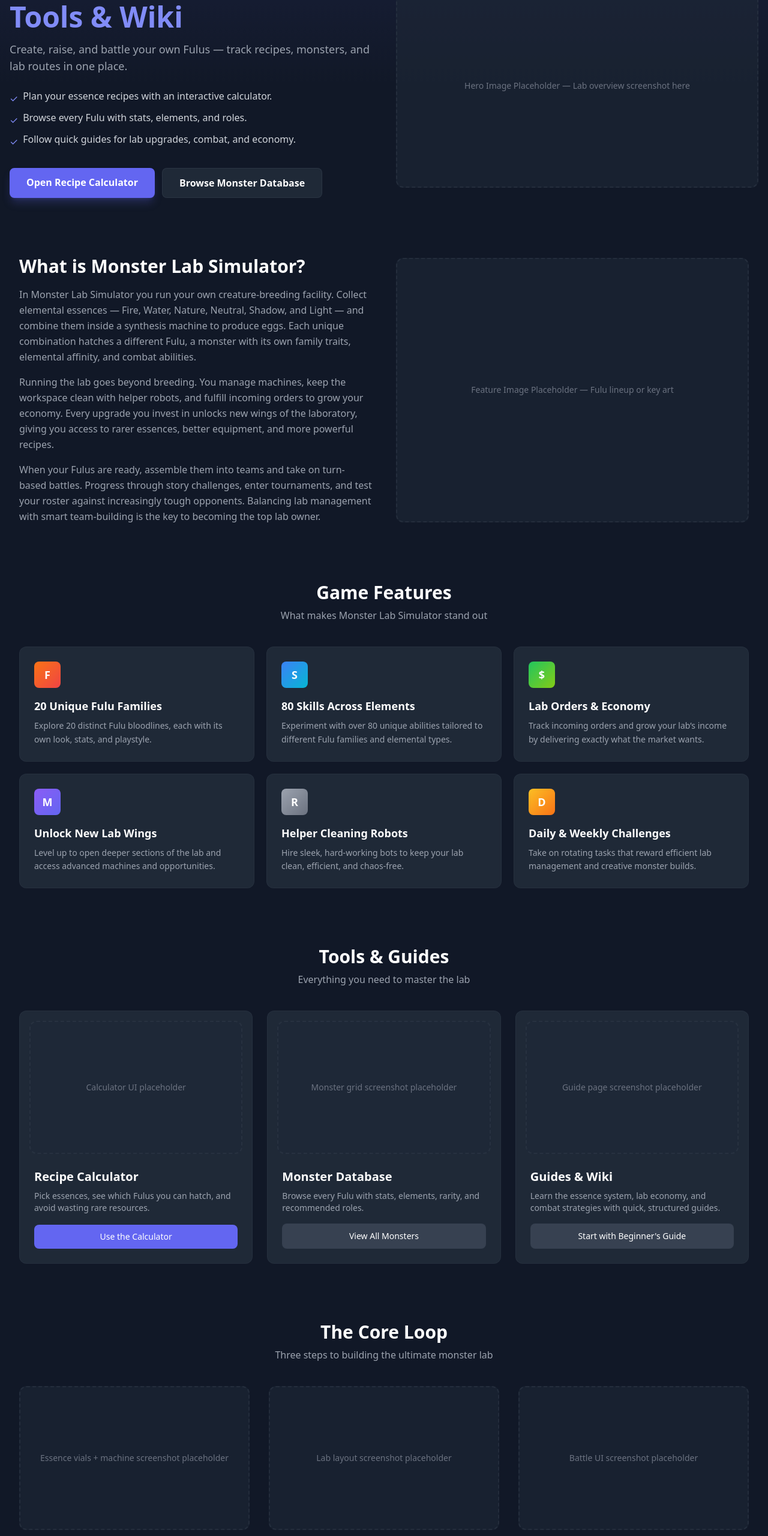
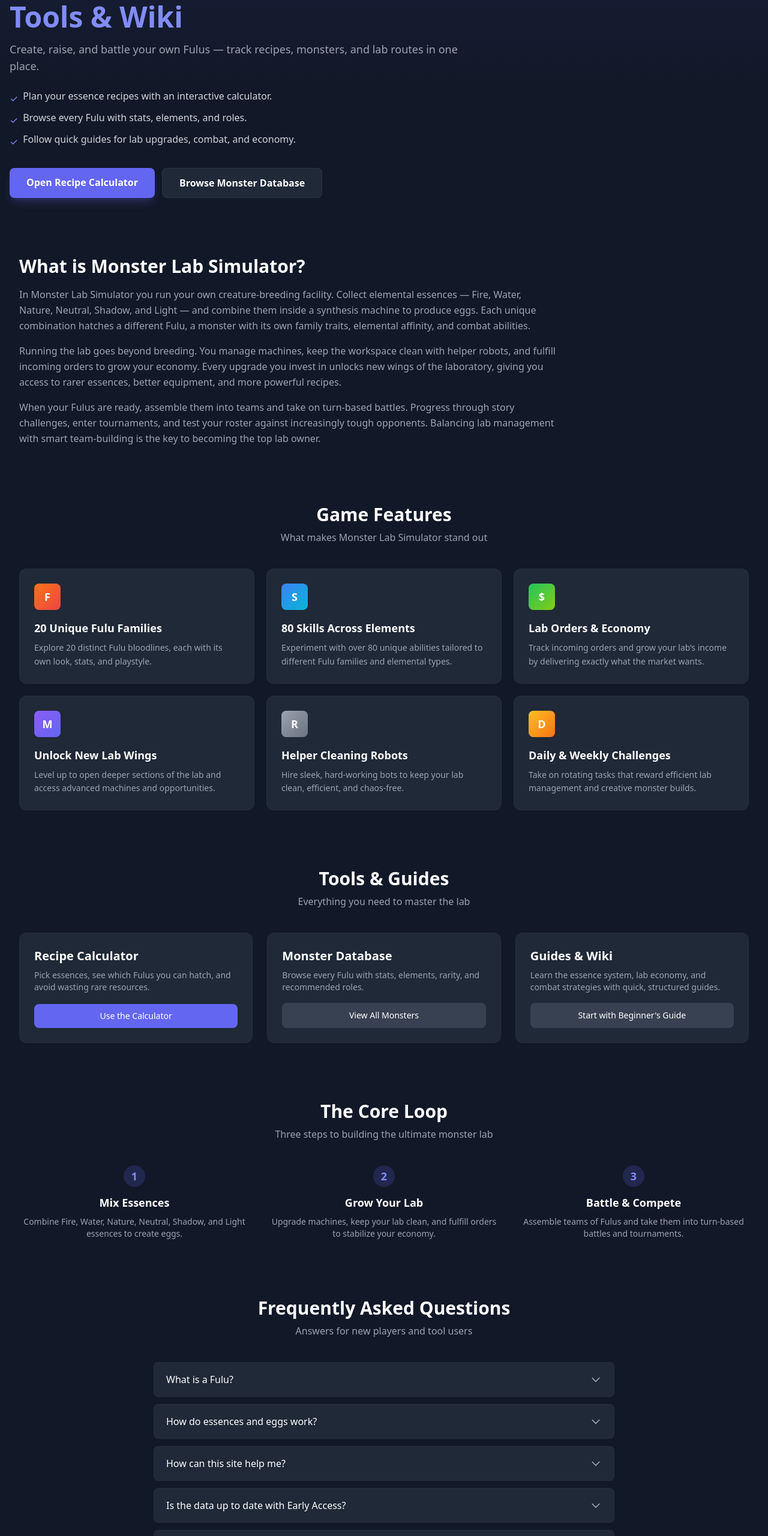
Before and after one commit to jewelrydecornerforwork/monsterlabsimulato, a Next.js app: page / in a window 1280 px wide. Shown: the part 205-2766 px from the top of the page at 60% size. Built offline with nearby package versions, Linux system fonts and the light colour scheme.

Commit message:
Update content

```diff
--- a/src/app/page.tsx
+++ b/src/app/page.tsx
@@ -1,17 +1,6 @@
 import Link from "next/link";
 import FAQ from "@/components/FAQ";
 import SEOArticle from "@/components/SEOArticle";
-
-function ImagePlaceholder({ label, aspect = "16/9" }: { label: string; aspect?: string }) {
-  return (
-    <div
-      className={`w-full rounded-xl border-2 border-dashed border-surface-light/40 bg-surface/60 flex items-center justify-center text-center p-6`}
-      style={{ aspectRatio: aspect }}
-    >
-      <span className="text-sm text-gray-500">{label}</span>
-    </div>
-  );
-}
 
 const features = [
   {
@@ -92,9 +81,7 @@ export default function HomePage() {
       <section className="relative py-16 sm:py-24 px-4 overflow-hidden">
         <div className="absolute inset-0 bg-gradient-to-b from-primary/10 via-transparent to-transparent" />
         <div className="max-w-7xl mx-auto relative z-10">
-          <div className="grid grid-cols-1 lg:grid-cols-2 gap-10 items-center">
-            {/* Left */}
-            <div>
+          <div className="max-w-3xl">
             <h1 className="text-4xl sm:text-5xl font-bold text-white mb-4 leading-tight">
               Monster Lab Simulator
               <br />
@@ -132,21 +119,14 @@ export default function HomePage() {
               </Link>
             </div>
           </div>
-            {/* Right */}
-            <div>
-              <ImagePlaceholder label="Hero Image Placeholder &mdash; Lab overview screenshot here" aspect="16/9" />
-            </div>
-          </div>
         </div>
       </section>
 
       <div className="max-w-7xl mx-auto px-4 sm:px-6 lg:px-8 space-y-24">
         {/* ===== 2. What is Monster Lab Simulator? ===== */}
         <section>
-          <div className="grid grid-cols-1 lg:grid-cols-2 gap-10 items-center">
-            <div>
           <h2 className="text-3xl font-bold text-white mb-4">What is Monster Lab Simulator?</h2>
-              <div className="space-y-4 text-gray-400 leading-relaxed">
+          <div className="space-y-4 text-gray-400 leading-relaxed max-w-4xl">
             <p>
               In Monster Lab Simulator you run your own creature-breeding facility. Collect elemental essences &mdash; Fire, Water, Nature, Neutral, Shadow, and Light &mdash; and combine them inside a synthesis machine to produce eggs. Each unique combination hatches a different Fulu, a monster with its own family traits, elemental affinity, and combat abilities.
             </p>
@@ -156,11 +136,6 @@ export default function HomePage() {
             <p>
               When your Fulus are ready, assemble them into teams and take on turn-based battles. Progress through story challenges, enter tournaments, and test your roster against increasingly tough opponents. Balancing lab management with smart team-building is the key to becoming the top lab owner.
             </p>
-              </div>
-            </div>
-            <div>
-              <ImagePlaceholder label="Feature Image Placeholder &mdash; Fulu lineup or key art" aspect="4/3" />
-            </div>
           </div>
         </section>
 
@@ -194,11 +169,7 @@ export default function HomePage() {
           </div>
           <div className="grid grid-cols-1 md:grid-cols-3 gap-6">
             {/* Card 1 */}
-            <div className="bg-surface rounded-xl border border-surface-light/30 overflow-hidden flex flex-col">
-              <div className="p-4">
-                <ImagePlaceholder label="Calculator UI placeholder" aspect="16/10" />
-              </div>
-              <div className="p-6 pt-2 flex-1 flex flex-col">
+            <div className="bg-surface rounded-xl border border-surface-light/30 p-6 flex flex-col">
               <h3 className="text-xl font-bold text-white mb-2">Recipe Calculator</h3>
               <p className="text-sm text-gray-400 mb-4 flex-1">
                 Pick essences, see which Fulus you can hatch, and avoid wasting rare resources.
@@ -210,13 +181,8 @@ export default function HomePage() {
                 Use the Calculator
               </Link>
             </div>
-            </div>
             {/* Card 2 */}
-            <div className="bg-surface rounded-xl border border-surface-light/30 overflow-hidden flex flex-col">
-              <div className="p-4">
-                <ImagePlaceholder label="Monster grid screenshot placeholder" aspect="16/10" />
-              </div>
-              <div className="p-6 pt-2 flex-1 flex flex-col">
+            <div className="bg-surface rounded-xl border border-surface-light/30 p-6 flex flex-col">
               <h3 className="text-xl font-bold text-white mb-2">Monster Database</h3>
               <p className="text-sm text-gray-400 mb-4 flex-1">
                 Browse every Fulu with stats, elements, rarity, and recommended roles.
@@ -228,13 +194,8 @@ export default function HomePage() {
                 View All Monsters
               </Link>
             </div>
-            </div>
             {/* Card 3 */}
-            <div className="bg-surface rounded-xl border border-surface-light/30 overflow-hidden flex flex-col">
-              <div className="p-4">
-                <ImagePlaceholder label="Guide page screenshot placeholder" aspect="16/10" />
-              </div>
-              <div className="p-6 pt-2 flex-1 flex flex-col">
+            <div className="bg-surface rounded-xl border border-surface-light/30 p-6 flex flex-col">
               <h3 className="text-xl font-bold text-white mb-2">Guides & Wiki</h3>
               <p className="text-sm text-gray-400 mb-4 flex-1">
                 Learn the essence system, lab economy, and combat strategies with quick, structured guides.
@@ -245,7 +206,6 @@ export default function HomePage() {
               >
                 Start with Beginner&apos;s Guide
               </Link>
-              </div>
             </div>
           </div>
         </section>
@@ -262,25 +222,19 @@ export default function HomePage() {
                 step: 1,
                 title: "Mix Essences",
                 text: "Combine Fire, Water, Nature, Neutral, Shadow, and Light essences to create eggs.",
-                placeholder: "Essence vials + machine screenshot placeholder",
               },
               {
                 step: 2,
                 title: "Grow Your Lab",
                 text: "Upgrade machines, keep your lab clean, and fulfill orders to stabilize your economy.",
-                placeholder: "Lab layout screenshot placeholder",
               },
               {
                 step: 3,
                 title: "Battle & Compete",
                 text: "Assemble teams of Fulus and take them into turn-based battles and tournaments.",
-                placeholder: "Battle UI screenshot placeholder",
               },
             ].map((item) => (
               <div key={item.step} className="text-center">
-                <div className="mb-4">
-                  <ImagePlaceholder label={item.placeholder} aspect="16/10" />
-                </div>
                 <div className="inline-flex items-center justify-center w-9 h-9 rounded-full bg-primary/20 text-primary-light font-bold text-lg mb-3">
                   {item.step}
                 </div>
--- a/src/app/tools/recipes/page.tsx
+++ b/src/app/tools/recipes/page.tsx
@@ -8,17 +8,6 @@ export const metadata: Metadata = {
   description:
     "Use the Monster Lab Simulator Recipe Calculator to find which Fulus you can create from any essence combination. Plan your synthesis and avoid wasting resources.",
 };
-
-function ImagePlaceholder({ label, aspect = "16/9" }: { label: string; aspect?: string }) {
-  return (
-    <div
-      className={`w-full rounded-xl border-2 border-dashed border-surface-light/40 bg-surface/60 flex items-center justify-center text-center p-6`}
-      style={{ aspectRatio: aspect }}
-    >
-      <span className="text-sm text-gray-500">{label}</span>
-    </div>
-  );
-}
 
 const calculatorFaqItems = [
   {
@@ -62,14 +51,6 @@ export default function RecipesPage() {
           Pick three essences, hit Calculate, and instantly see which Fulus you
           can hatch. Stop guessing and start planning every synthesis.
         </p>
-      </section>
-
-      {/* Image Placeholder */}
-      <section className="mb-10">
-        <ImagePlaceholder
-          label="Calculator screenshot or hero banner placeholder"
-          aspect="21/9"
-        />
       </section>
 
       {/* Calculator */}
```
Lines whose indentation alone changed are shown as unchanged.
